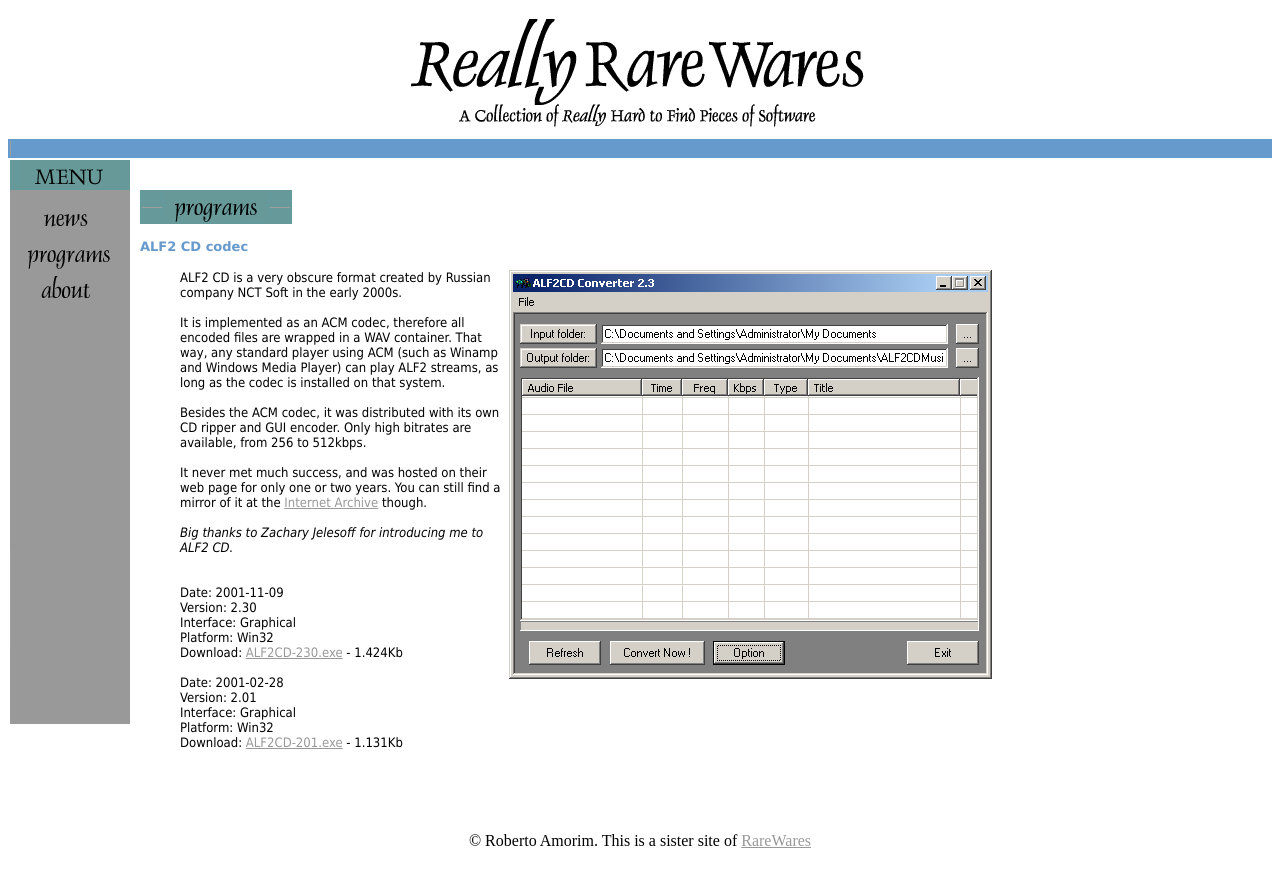
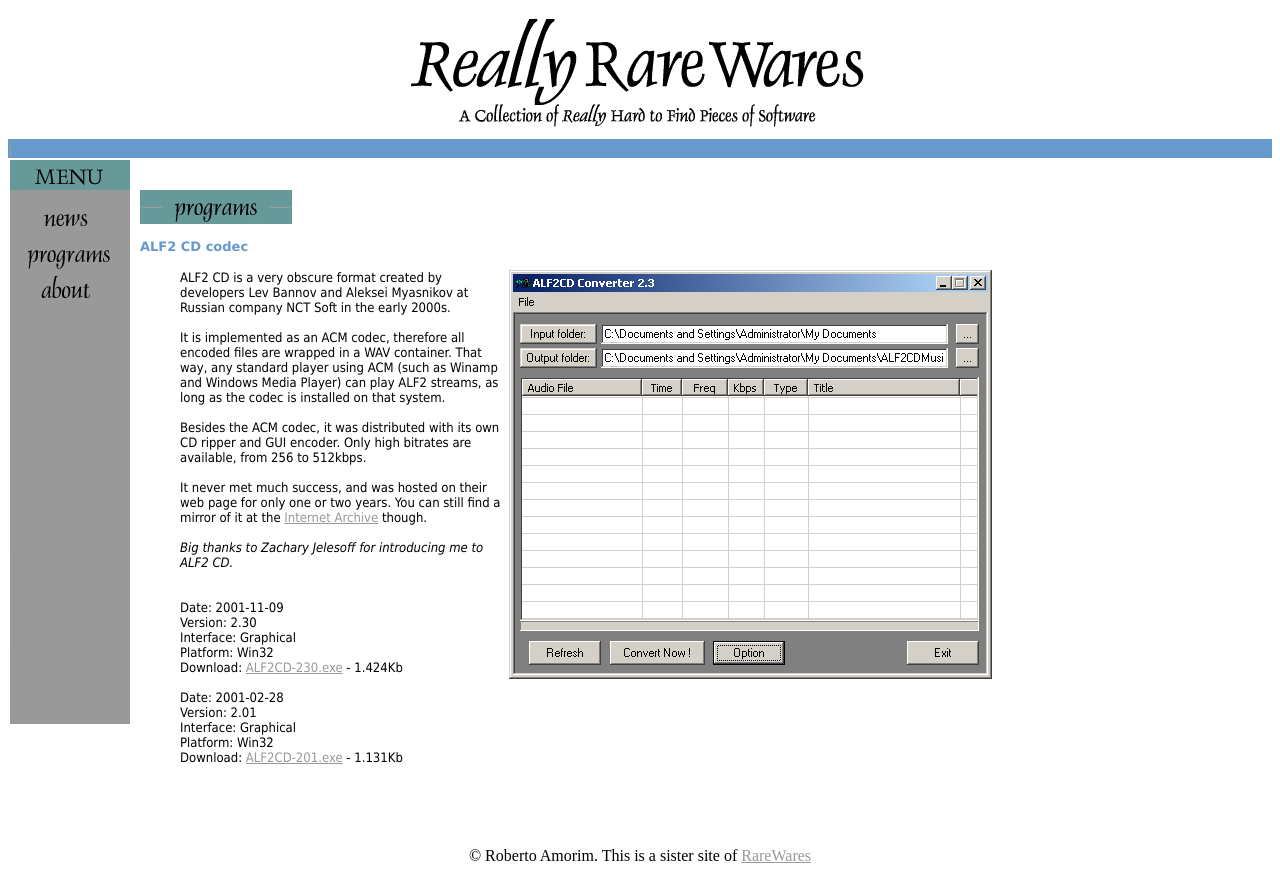
Before and after one commit to rjamorim/rrw, a PHP site: page /alf2cd.php in a window 1280 px wide. Before the commit the page ends 848 px from the top, so only its background shows below. Run offline with PHP 8.4, Linux system fonts and the light colour scheme; grey boxes are pictures that could not be loaded.

Commit message:
Added more information

```diff
--- a/alf2cd.php
+++ b/alf2cd.php
@@ -93,8 +93,8 @@
         <font face="Tahoma" size=2 color="black"><blockquote>
         <a href="screens/alf2cd.png" target=outside><img src="screens/alf2cd.png"
         alt="ALF2 CD" align=right height="60%"></a>
-        ALF2 CD is a very obscure format created by Russian company NCT Soft in the
-        early 2000s.<br><br>
+        ALF2 CD is a very obscure format created by developers Lev Bannov and
+        Aleksei Myasnikov at Russian company NCT Soft in the early 2000s.<br><br>
 
         It is implemented as an ACM codec, therefore all encoded files are wrapped
         in a WAV container. That way, any standard player using ACM (such as Winamp
```
